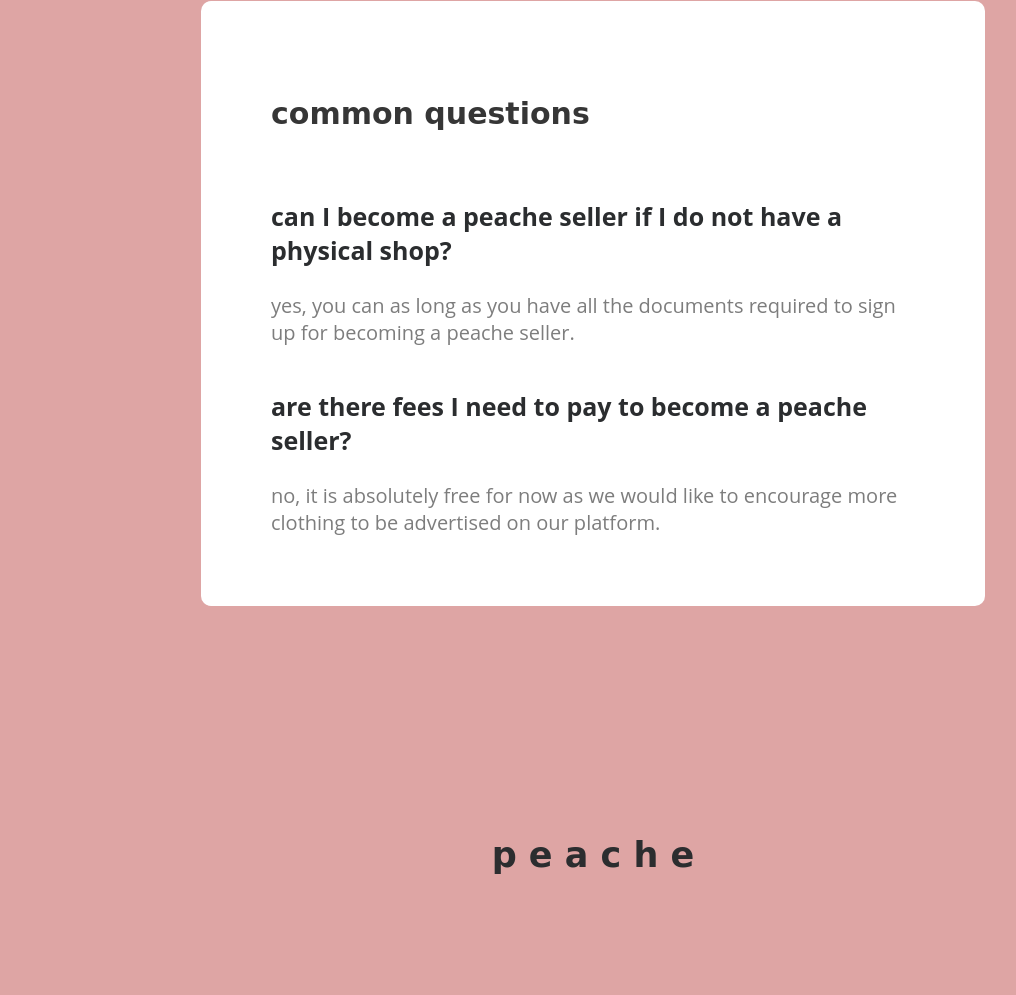
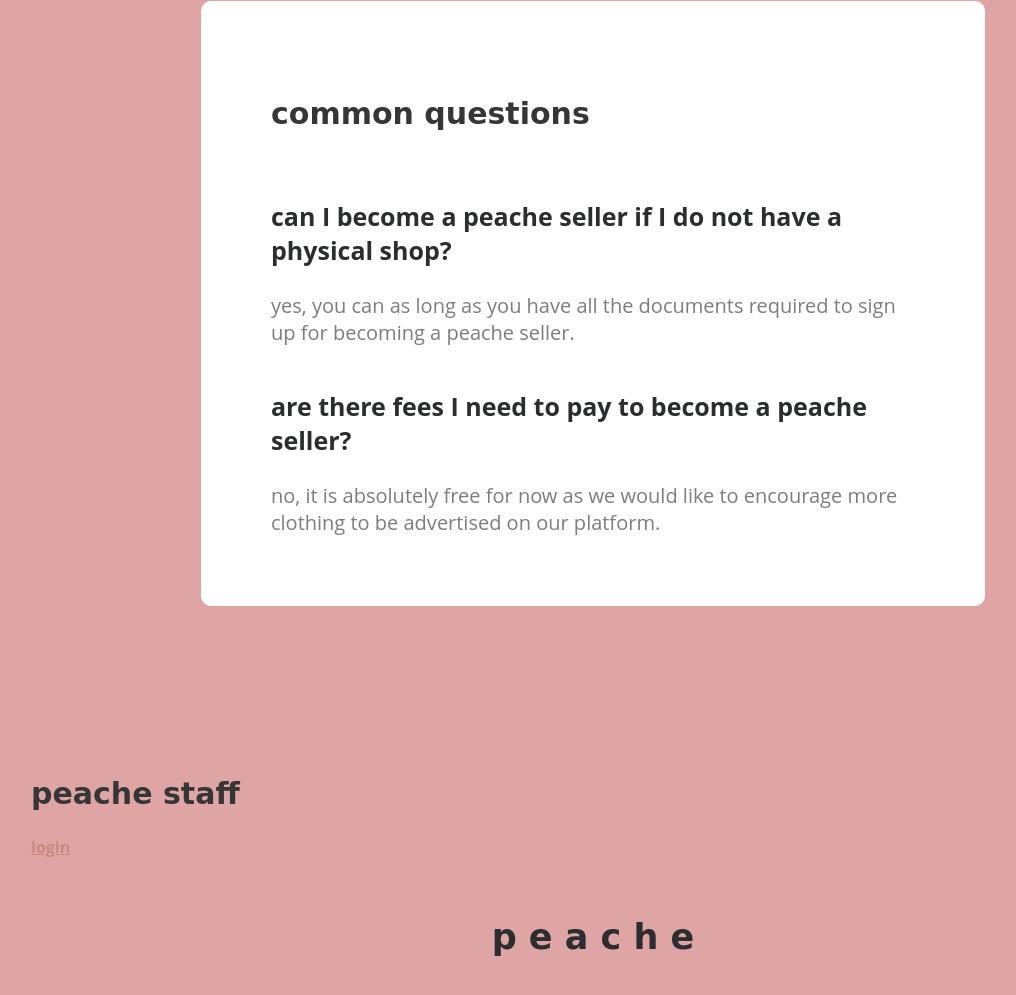
Before and after one commit to jessicacnx/peachsellerupdated, a plain HTML site: page index.html in a window 1280 px wide. Shown: the part 2900-3895 px from the top of the page, without its empty margins (47-1063 px from the left). Drawn offline with Linux system fonts and the light colour scheme.

Commit message:
Update index.html

```diff
--- a/index.html
+++ b/index.html
@@ -55,6 +55,10 @@
 	      		<h3> are there fees I need to pay to become a peache seller? </h3>
 	      		<p3> no, it is absolutely free for now as we would like to encourage more clothing to be advertised on our platform. </p3>
 	    	</div>
+		<div>
+			<h2> peache staff </h2>
+			<a href="templates/staff.html">login</a>
+		</div>
 	    	<br>
 		<br>
 	    	<h1> p e a c h e </h1>
```
